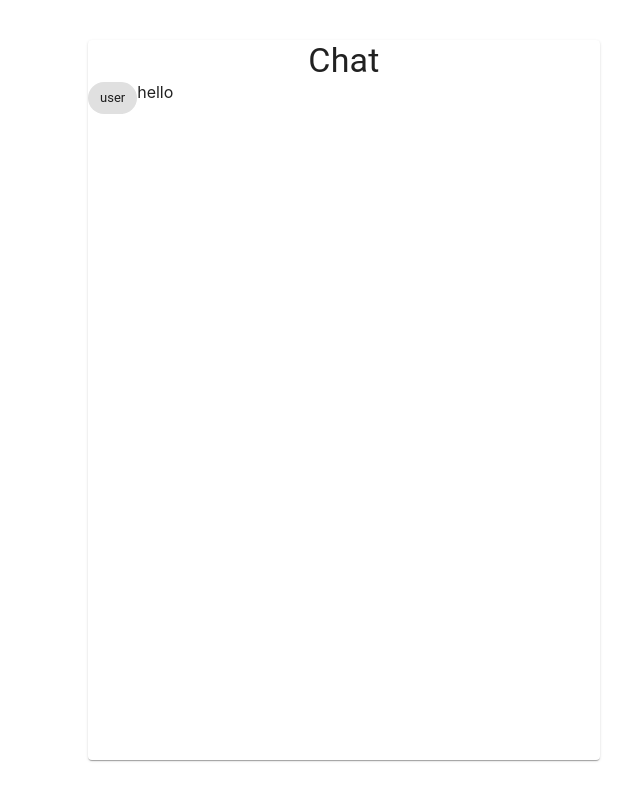
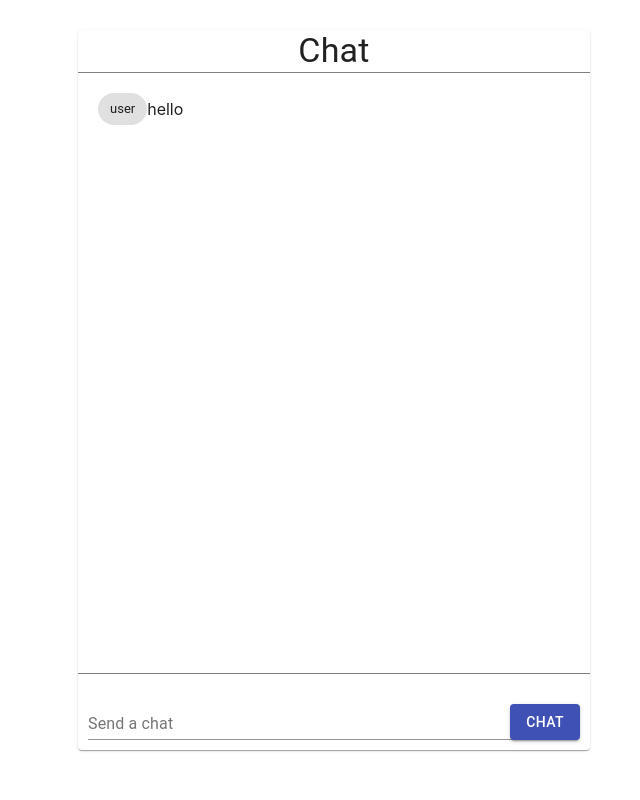
Before and after one commit to carsondavies/podcast-lounge, a React (Create React App) app: page / in a window 1280 px wide. Shown: the whole page, without its empty margins (640-1280 px from the left). Built offline with nearby package versions, Linux system fonts and the light colour scheme.

Commit message:
chat styling more complete

```diff
--- a/src/Components/Lounge/Lounge.js
+++ b/src/Components/Lounge/Lounge.js
@@ -5,6 +5,9 @@ import { makeStyles, ThemeProvider } from '@material-ui/core/styles';
 import Paper from '@material-ui/core/Paper';
 import Typography from '@material-ui/core/Typography';
 import Chip from '@material-ui/core/Chip';
+import Button from '@material-ui/core/Button';
+import TextField from '@material-ui/core/TextField';
+
 
 
 const useStyles = makeStyles({
@@ -13,39 +16,56 @@ const useStyles = makeStyles({
     justifyContent: 'space-between',
   },
   root: {
+    // display: 'flex',
+    // justifyContent: 'space-between',
+    position: 'absolute',
+    right: '10px',
+    bottom: '10px',
     margin: '40px',
     width: '40%',
     height: '90vh',
   },
 
   flex: {
-    display: 'flex'
+    display: 'flex',
+    alignItems: 'center'
   },
 
   chatWindow: {
-    width: '90%',
-    height: '70%'
+    position: 'static',
+    width: '100%',
+    height: '70vh',
+    padding: '20px',
+    borderTop: '1px solid grey',
+    borderBottom: '1px solid grey'
   },
 
   chatBox: {
-
+    position: 'absolute',
+    bottom: '10px',
+    left: '10px',
+    width: '85%'
   },
 
   chatButton: {
-
+    position: 'absolute',
+    right: '10px',
+    bottom: '10px'
   }
 
 });
 
 const Lounge = () => {
 
-  const [currentVideo, setCurrentVideo] = useState('')
+  // const [currentVideo, setCurrentVideo] = useState('')
+  const [textValue, changeTextValue] = useState('')
+  const [allChats, updateAllChats] = useState([])
 
   const classes = useStyles()
 
   return (
     <div className={classes.lounge}>
-      <VideoPlayer currentVideo={currentVideo} />
+      <VideoPlayer />
       <Paper className={classes.root}>
         <Typography variant='h4' component='h4'>
           Chat
@@ -63,7 +83,15 @@ const Lounge = () => {
           </div>
         </div>
         <div className={classes.flex}>
-
+          <TextField
+            label="Send a chat"
+            className={classes.chatBox}
+            value={textValue}
+            onChange={(e) => changeTextValue(e.target.value)}
+          />
+          <Button className={classes.chatButton} variant="contained" color="primary">
+            Chat
+          </Button>
         </div>
       </Paper>
     </div>
```
Also changed, not shown: 1 other file (tests, documents, lock files or other folders).
